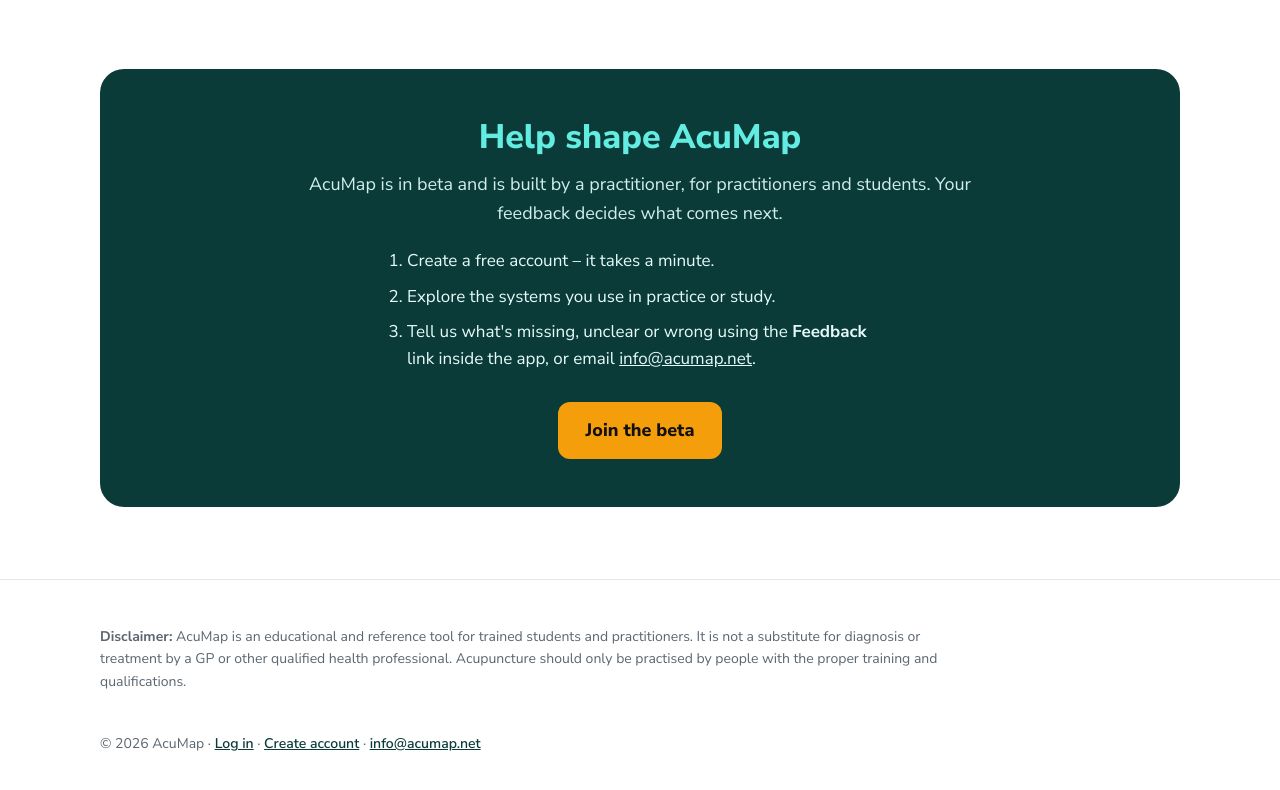
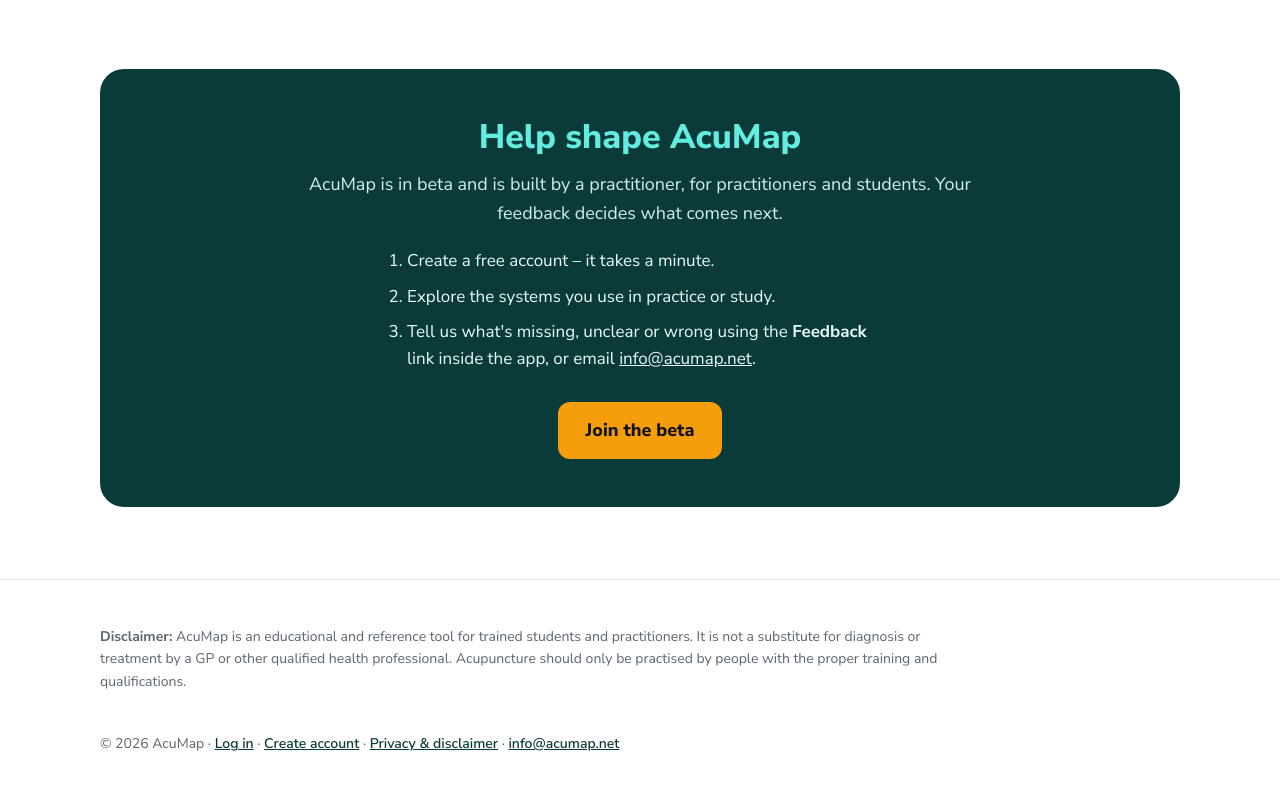
Before and after one commit to PeterSIdo/acumap-site, a plain HTML site: page index.html in a window 1280 px wide. Shown: the part 3005-3795 px from the top of the page. Drawn offline with Linux system fonts and the light colour scheme.

Commit message:
Footer link to privacy & disclaimer
Co-Authored-By: Claude Opus 5.5 <noreply@anthropic.com>

```diff
--- a/index.html
+++ b/index.html
@@ -318,7 +318,7 @@
   <footer>
     <div class="wrap">
       <p class="disclaimer"><strong>Disclaimer:</strong> AcuMap is an educational and reference tool for trained students and practitioners. It is not a substitute for diagnosis or treatment by a GP or other qualified health professional. Acupuncture should only be practised by people with the proper training and qualifications.</p>
-      <p>© 2026 AcuMap · <a href="https://app.acumap.net/login">Log in</a> · <a href="https://app.acumap.net/register">Create account</a> · <a href="mailto:info@acumap.net">info@acumap.net</a></p>
+      <p>© 2026 AcuMap · <a href="https://app.acumap.net/login">Log in</a> · <a href="https://app.acumap.net/register">Create account</a> · <a href="https://app.acumap.net/privacy">Privacy &amp; disclaimer</a> · <a href="mailto:info@acumap.net">info@acumap.net</a></p>
     </div>
   </footer>
 
```
